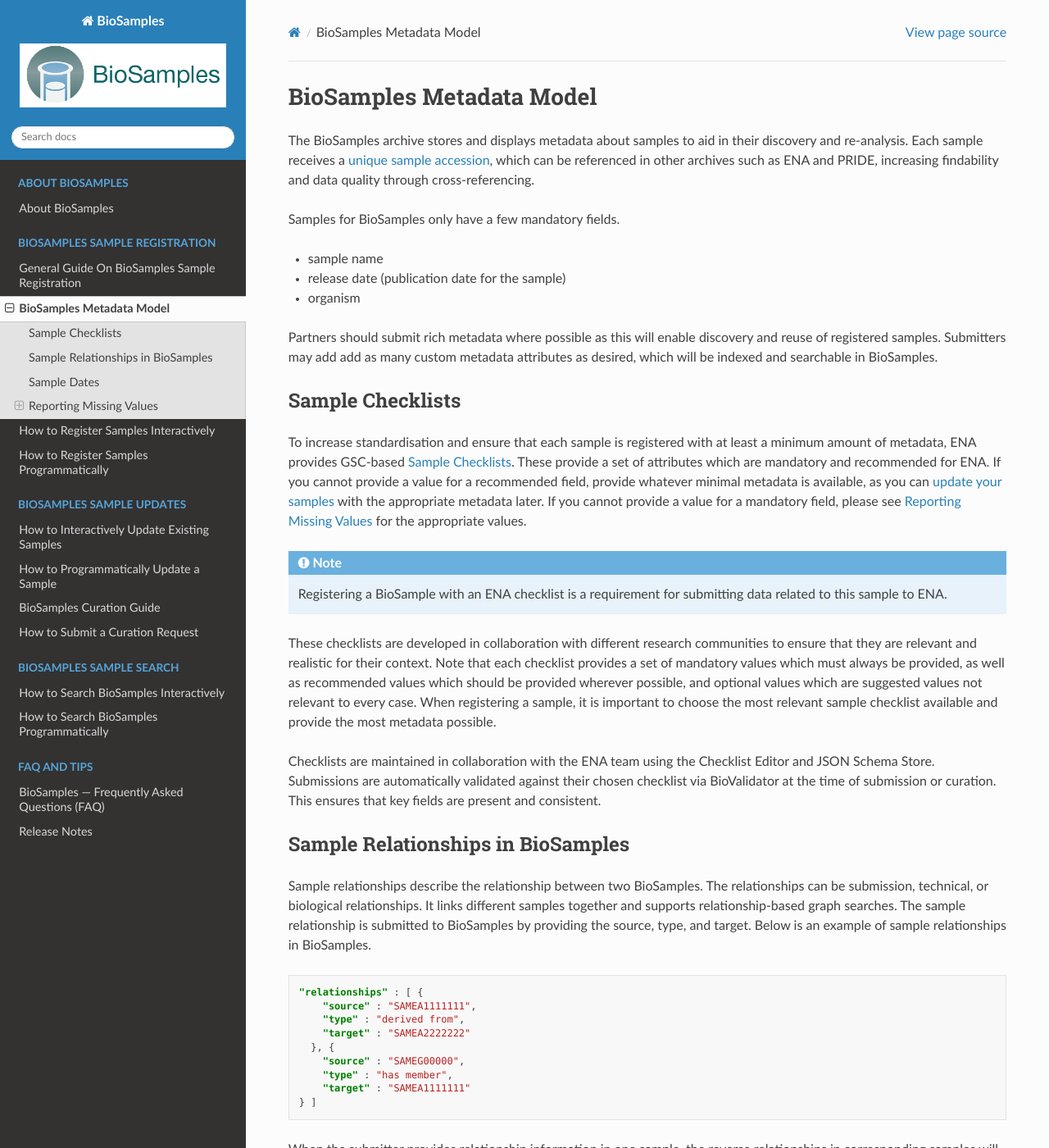
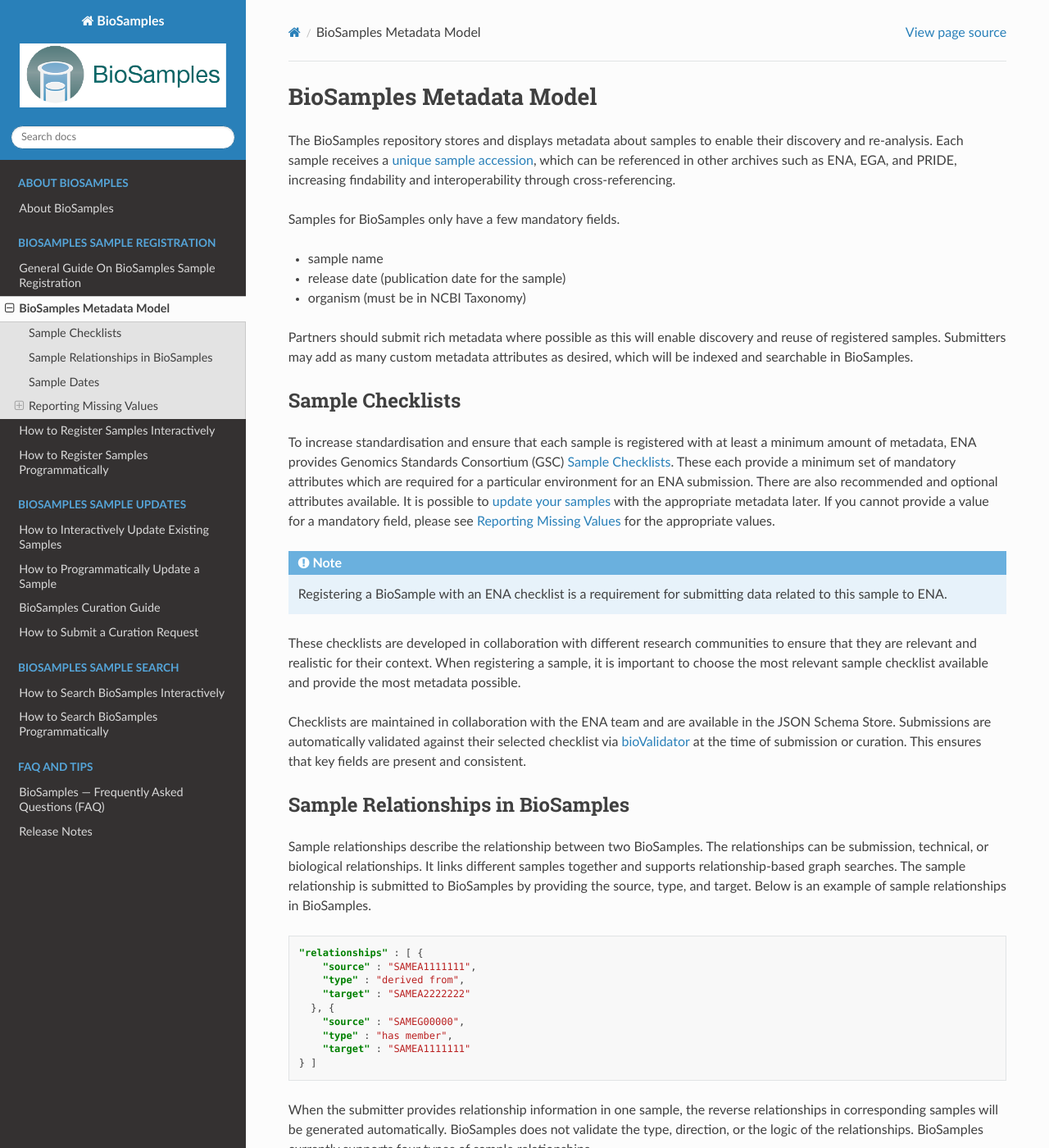
Before and after one commit to EBIBioSamples/read_docs, a Sphinx documentation site: the page built from docs/submit/metadata-model.rst, in a window 1280 px wide and 1400 px high. Shown: the whole window at 82% size. Built offline with Sphinx 7.4.7 and the Read the Docs theme 3.1.0, drawn with Linux system fonts in a browser that asks for light colours; some of the changed text lies outside the part shown.

Commit message:
changes to accession numbers and metadata model

```diff
--- a/docs/about.rst
+++ b/docs/about.rst
@@ -8,7 +8,7 @@
 
 If you submit information to BioSamples please note that we will handle your submission in accordance with our Submission Privacy Notice.
 
-BioSamples is freely available, and its content is distributed under the `EMBL-EBI Terms of Use <https://www.ebi.ac.uk/about/terms-of-use>`_. The BioSamples code is available in `Github <https://github.com/EBIBioSamples/biosamples-v4>`_ and distributed under the Apache 2.0 license.
+BioSamples is freely available, and its content is distributed under the `EMBL-EBI Terms of Use <https://www.ebi.ac.uk/about/terms-of-use>`_. The BioSamples code is available in `GitHub <https://github.com/EBIBioSamples/biosamples-v4>`_ and distributed under the Apache 2.0 license.
 
 
 Contacts
--- a/docs/submit/general-guide/accession-numbers.rst
+++ b/docs/submit/general-guide/accession-numbers.rst
@@ -2,9 +2,9 @@
 =================
 
 Submissions to BioSamples result in accession numbers. These are a unique set of characters that identify each sample. e.g. ``SAMEA116043744``.
-The unique identifier can be used to cross-reference BioSamples with other archives, such as ENA or EGA, and also serves as a permanent identifer for this sample.
+The unique identifier can be used to cross-reference BioSamples with other archives, such as ENA or EGA, and also serves as a permanent identifier for this sample.
 
-BioSample accessions always begin with ``SAM``. The next letter is either ``E`` or ``N`` or ``D`` depending if the sample information was originally submitted to EMBL-EBI or NCBI or DDBJ respectively. After that, there may be an A or a G to denote an Assay sample or a Group of samples. Finally there is a numeric component that may or may not be zero-padded.
+BioSample accessions always begin with ``SAM``. The next letter is either ``E`` or ``N`` or ``D`` depending if the sample information was originally submitted to EMBL-EBI or NCBI or DDBJ respectively. After that, there may be an A or a G to denote an Assay sample or a Group of samples (please note Sample Group has now been deprecated). Finally there is a numeric component that may or may not be zero-padded.
 
 Understanding these accessions can give you some information about what they refer to, even before you find them in our browser. For example, in the case of studies, samples, experiments, runs and analyses, you can identify which INSDC partner accepted the original submission by looking at the first letter: ‘E’ for ENA, ‘D’ for DDBJ, or ‘S’ for NCBI.
 
--- a/docs/submit/metadata-model.rst
+++ b/docs/submit/metadata-model.rst
@@ -1,30 +1,29 @@
 BioSamples Metadata Model
 =========================
 
-The BioSamples archive stores and displays metadata about samples to aid in their discovery and re-analysis. Each sample receives a `unique sample accession <general-guide/accession-numbers.html>`_, which can be referenced in other archives such as ENA and PRIDE, increasing findability and data quality through cross-referencing.
+The BioSamples repository stores and displays metadata about samples to enable their discovery and re-analysis. Each sample receives a `unique sample accession <general-guide/accession-numbers.html>`_, which can be referenced in other archives such as ENA, EGA, and PRIDE, increasing findability and interoperability through cross-referencing.
 
 Samples for BioSamples only have a few mandatory fields.
 
 - sample name
 - release date (publication date for the sample)
-- organism
+- organism (must be in NCBI Taxonomy)
 
-Partners should submit rich metadata where possible as this will enable discovery and reuse of registered samples. Submitters may add add as many custom metadata attributes as desired, which will be indexed and searchable in BioSamples.
+Partners should submit rich metadata where possible as this will enable discovery and reuse of registered samples. Submitters may add as many custom metadata attributes as desired, which will be indexed and searchable in BioSamples.
 
 
 Sample Checklists
 -----------------
-To increase standardisation and ensure that each sample is registered with at least a minimum amount of metadata, ENA provides GSC-based `Sample Checklists <https://www.ebi.ac.uk/ena/browser/checklists>`_.
-These provide a set of attributes which are mandatory and recommended for ENA. If you cannot provide a value for a recommended field, provide whatever minimal metadata is available, as you can `update your samples <../update/update-samples.html>`_ with the appropriate metadata later.
+To increase standardisation and ensure that each sample is registered with at least a minimum amount of metadata, ENA provides Genomics Standards Consortium (GSC) `Sample Checklists <https://www.ebi.ac.uk/ena/browser/checklists>`_.
+These each provide a minimum set of mandatory attributes which are required for a particular environment for an ENA submission. There are also recommended and optional attributes available. It is possible to `update your samples <../update/update-samples.html>`_ with the appropriate metadata later.
 If you cannot provide a value for a mandatory field, please see :ref:`Reporting Missing Values` for the appropriate values.
 
 .. note:: Registering a BioSample with an ENA checklist is a requirement for submitting data related to this sample to ENA.
 
 These checklists are developed in collaboration with different research communities to ensure that they are relevant and realistic for their context.
-Note that each checklist provides a set of mandatory values which must always be provided, as well as recommended values which should be provided wherever possible,
-and optional values which are suggested values not relevant to every case. When registering a sample, it is important to choose the most relevant sample checklist available and provide the most metadata possible.
+When registering a sample, it is important to choose the most relevant sample checklist available and provide the most metadata possible.
 
-Checklists are maintained in collaboration with the ENA team using the Checklist Editor and JSON Schema Store. Submissions are automatically validated against their chosen checklist via BioValidator at the time of submission or curation. This ensures that key fields are present and consistent.
+Checklists are maintained in collaboration with the ENA team and are available in the JSON Schema Store. Submissions are automatically validated against their selected checklist via `bioValidator <https://github.com/elixir-europe/biovalidator>`_ at the time of submission or curation. This ensures that key fields are present and consistent.
 
 .. _Sample Relationships:
 
@@ -47,7 +46,8 @@
    } ]
 
 
-When the submitter provides relationship information in one sample, the reverse relationships in corresponding samples will be generated automatically. BioSamples doesn’t validate the type, direction, or the logic of the relationships.
+When the submitter provides relationship information in one sample, the reverse relationships in corresponding samples will be generated automatically.
+BioSamples does not validate the type, direction, or the logic of the relationships.
 BioSamples currently supports four types of sample relationships
 
 
@@ -67,21 +67,17 @@
    * - ``same as``
      - ``same as``
      - *Sample A is the same as Sample B. This can be used to link duplicated samples.*
-   * - ``has member``
-     - ``has member (reverse)``
-     - *Sample A is a member of Sample group G. BioSamples create a sample group for each sampleTab submission\*. It's also possible to put patient samples as a sample group.*
    * - ``child of``
      - ``child of (reverse)``
      - *Sample A is the child of Sample B. E.g.*
         - *Patient A is the child of Patient B*
 
-\*For samples in the same project or study, it is recommended to provide the project or study information as an attribute, rather than providing ``has member`` relationships to avoid duplication.
 
 
 
 Sample Dates
 ------------
-BioSamples keeps records of different dates related to the sample lifecycle. The dates can be generated either by data archives or by the data submitters for data exchange or experiment purposes.
+BioSamples keeps records of different dates related to the sample lifecycle. The dates can be generated either by the data repositories or by the data submitters for data exchange or experiment purposes.
 
 .. list-table:: Sample date fields
    :header-rows: 1
```
Also changed, not shown: other parts of docs/submit/general-guide/accession-numbers.rst (+1 -1 lines), other parts of docs/submit/metadata-model.rst (+4 -4 lines).
